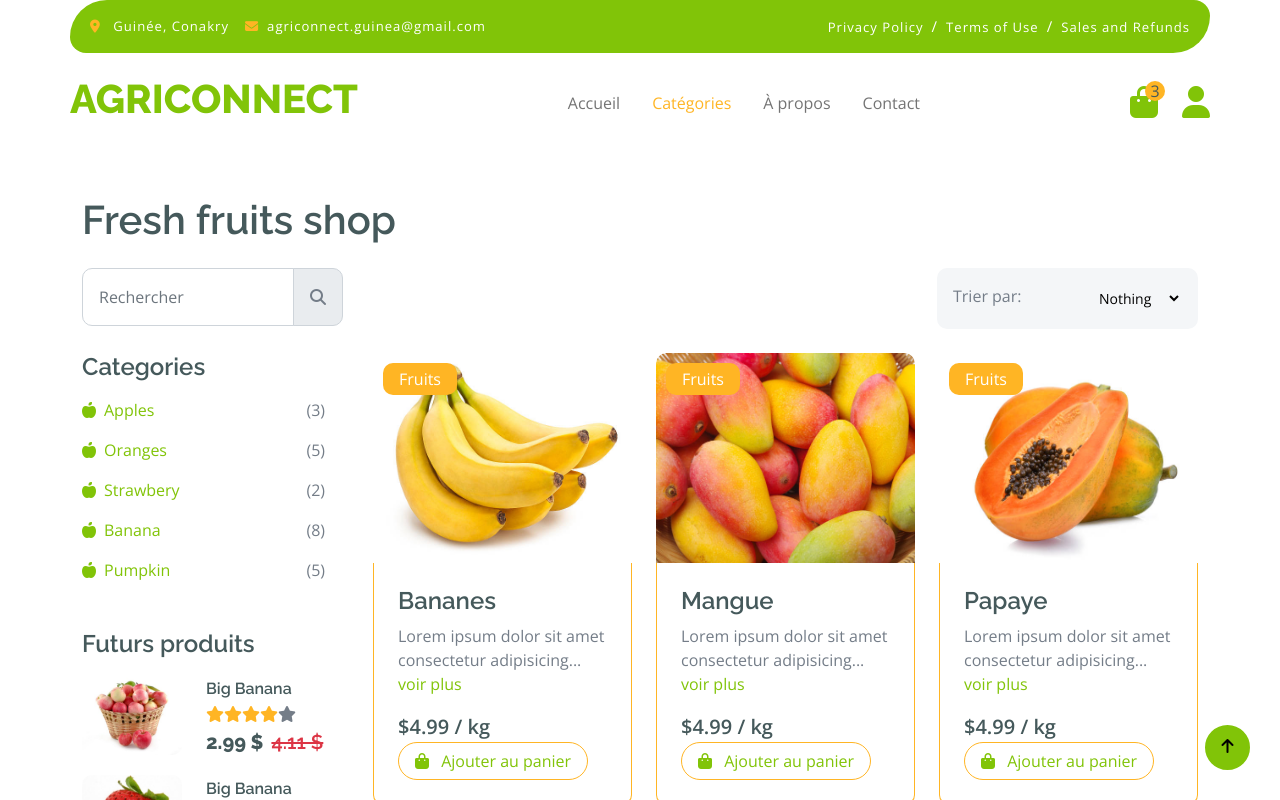
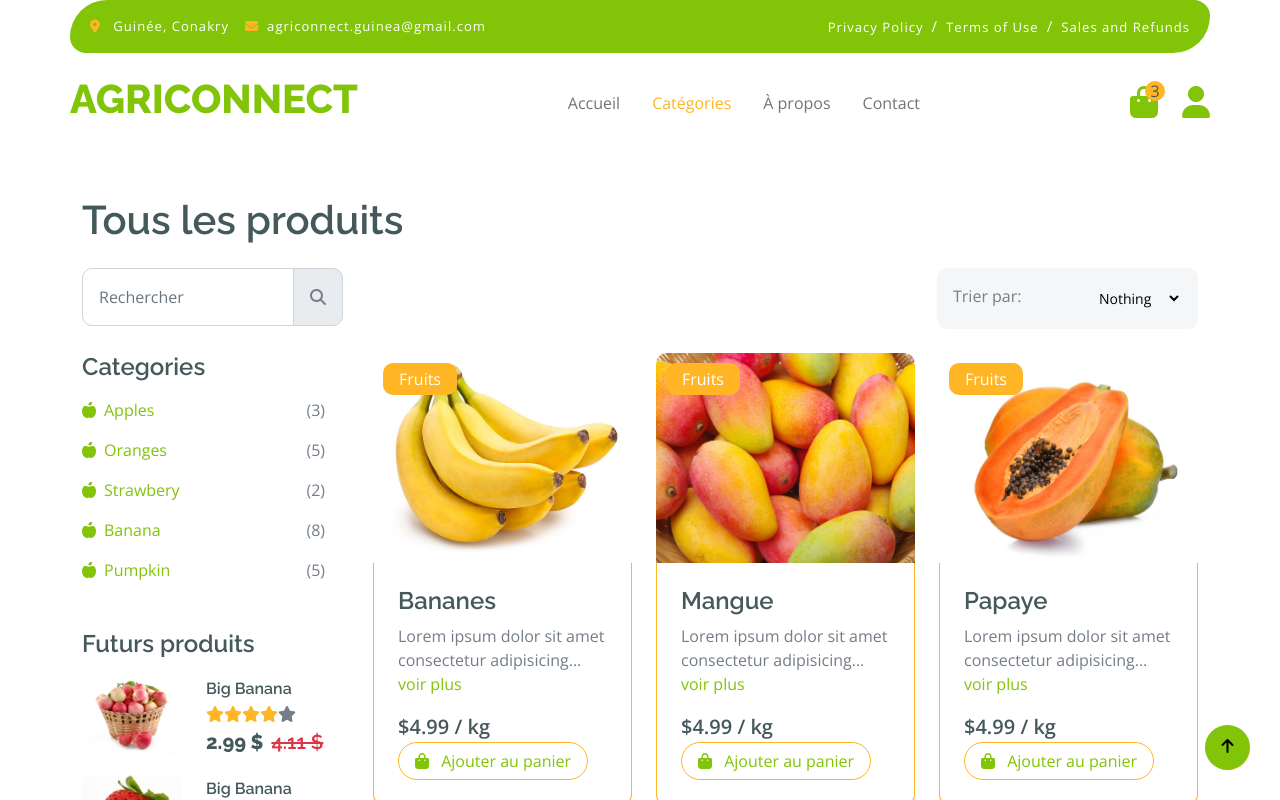
Before and after one commit to ayoubadiakit/hackaton-project, a React (Vite) app: page /categories in a window 1280 px wide. Shown: the top 800 px of the page. Built offline with nearby package versions, Linux system fonts and the light colour scheme.

Commit message:
Optimisation du code

```diff
--- a/src/pages/Product.tsx
+++ b/src/pages/Product.tsx
@@ -5,7 +5,7 @@ export default function Product() {
     return (
         <div className="container-fluid fruite py-5" style={{ marginTop: '100px' }}>
             <div className="container py-5">
-                <h1 className="mb-4">Fresh fruits shop</h1>
+                <h1 className="mb-4">Tous les produits </h1>
                 <div className="row g-4">
                     <div className="col-lg-12">
                         <div className="row g-4">
```
